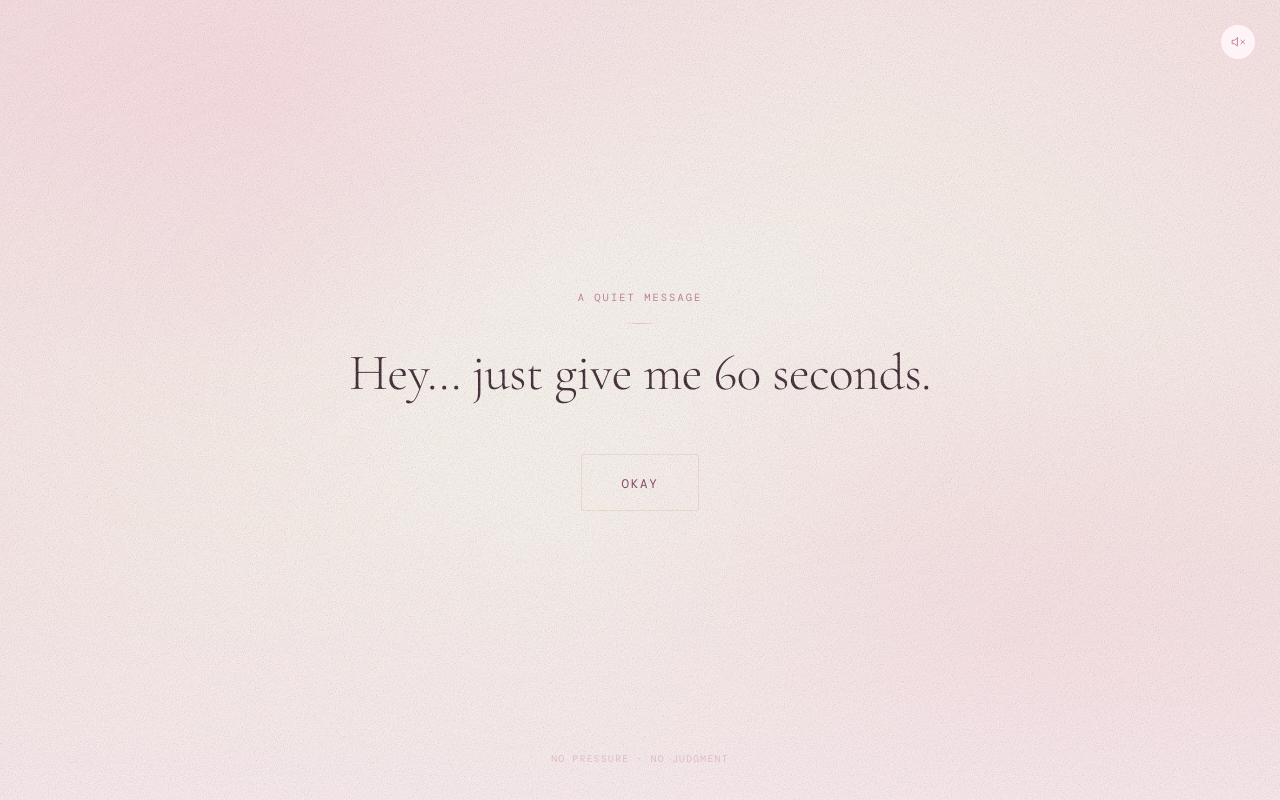
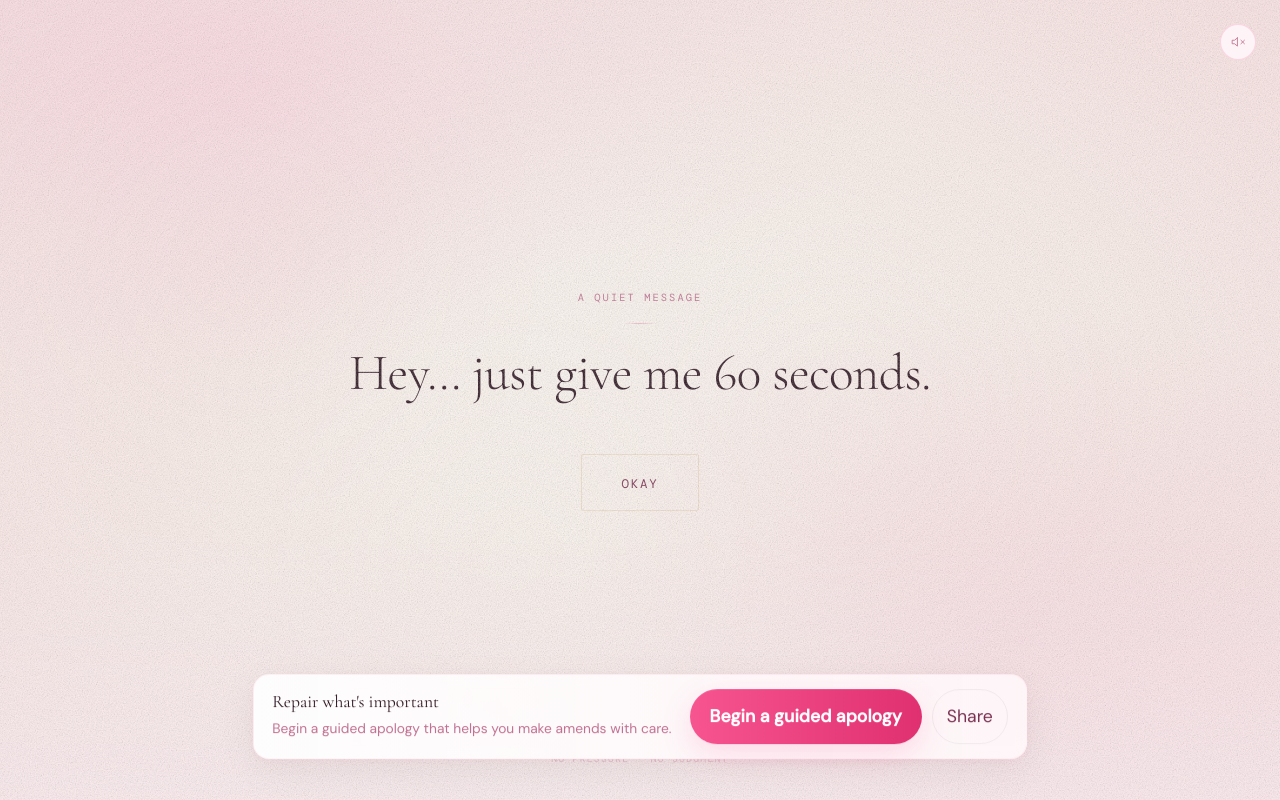
Before and after one commit to yorayriniwnl/Yor-Smriti, a Next.js app: page / in a window 1280 px wide. Built offline with nearby package versions, Linux system fonts and the light colour scheme; a web font is replaced by a local one.

Commit message:
feat: high-conversion CTA upgrade

```diff
--- a/app/globals.css
+++ b/app/globals.css
@@ -399,6 +399,93 @@ body {
   color: var(--text-primary);
 }
 
+/* ─── Emotional CTA (High-conversion, accessible) ───────────────────── */
+.emotional-cta {
+  position: fixed;
+  left: 50%;
+  bottom: clamp(16px, 4vw, 40px);
+  transform: translateX(-50%);
+  z-index: 60;
+  pointer-events: auto;
+  width: min(880px, calc(100% - 48px));
+  display: flex;
+  justify-content: center;
+}
+
+.emotional-cta-inner {
+  background: linear-gradient(90deg, rgba(255,255,255,0.9), rgba(255,248,250,0.88));
+  border-radius: 16px;
+  padding: 14px 18px;
+  display: flex;
+  gap: 18px;
+  align-items: center;
+  box-shadow: 0 10px 40px rgba(23, 8, 12, 0.06), 0 2px 8px rgba(247,85,144,0.06);
+  backdrop-filter: blur(6px) saturate(1.08);
+  border: 1px solid rgba(247,85,144,0.06);
+}
+
+.cta-copy {
+  display: flex;
+  flex-direction: column;
+  gap: 4px;
+  text-align: left;
+  min-width: 220px;
+}
+
+.cta-headline {
+  font-family: var(--font-cormorant);
+  font-size: 1.1rem;
+  line-height: 1.05;
+  color: var(--panda-text-dark);
+  font-weight: 400;
+}
+
+.cta-subline {
+  font-family: var(--font-dm-sans);
+  font-size: 0.86rem;
+  color: var(--panda-text-soft);
+}
+
+.cta-actions {
+  display: flex;
+  gap: 10px;
+  margin-left: auto;
+}
+
+.cta-primary {
+  background: linear-gradient(90deg, var(--panda-pink-400), var(--panda-pink-500));
+  color: white;
+  border: none;
+  padding: 12px 20px;
+  border-radius: 999px;
+  font-family: var(--font-dm-sans);
+  font-weight: 600;
+  cursor: pointer;
+  box-shadow: 0 10px 30px rgba(247,85,144,0.18);
+  transition: transform 180ms var(--ease-soft), box-shadow 220ms var(--ease-soft);
+}
+
+.cta-primary:focus-visible {
+  outline: 3px solid rgba(247,85,144,0.98);
+  outline-offset: 4px;
+}
+
+.cta-secondary {
+  background: transparent;
+  color: var(--panda-text-mid);
+  border: 1px solid rgba(45,21,32,0.06);
+  padding: 10px 14px;
+  border-radius: 999px;
+  cursor: pointer;
+  font-family: var(--font-dm-sans);
+}
+
+@media (prefers-reduced-motion: reduce) {
+  .emotional-cta-inner { transition: none !important; }
+  .emotional-cta-inner, .cta-primary { animation: none !important; }
+}
+
+
 /* ─── Scrollbar ──────────────────────────────────────────────────────── */
 ::-webkit-scrollbar {
   width: 3px;
--- a/components/layout/AppShell.tsx
+++ b/components/layout/AppShell.tsx
@@ -12,6 +12,7 @@ const PetalCanvas = dynamic(() => import('@/components/ui/PetalCanvas').then((m)
 import { GrainOverlay } from '@/components/ui/GrainOverlay';
 import { StageProgressBar } from '@/components/ui/StageProgressBar';
 import { SoundToggle } from '@/components/ui/SoundToggle';
+import EmotionalCTA from '@/components/ui/EmotionalCTA';
 const StageRenderer = dynamic(() => import('@/components/layout/StageRenderer').then((m) => m.StageRenderer), {
   ssr: false,
   loading: () => null,
@@ -114,6 +115,9 @@ export function AppShell() {
       <StageProgressBar />
       <SoundToggle />
 
+      {/* High-conversion emotional CTA shown on opening stage */}
+      {currentStage === 'opening' && <EmotionalCTA />}
+
       {/* Accessible skip navigation */}
       <a
         href="#main-content"
--- /dev/null
+++ b/components/ui/EmotionalCTA.tsx
@@ -0,0 +1,62 @@
+"use client"
+
+import React from "react"
+import { motion, useReducedMotion } from "framer-motion"
+import { useRouter } from "next/navigation"
+import { useAppStore } from "@/hooks/useStageController"
+
+export default function EmotionalCTA() {
+  const advanceStage = useAppStore((s) => s.advanceStage)
+  const markInteractionStarted = useAppStore((s) => s.markInteractionStarted)
+  const reduceMotion = useReducedMotion()
+  const router = useRouter()
+
+  function handlePrimary() {
+    try {
+      markInteractionStarted()
+      advanceStage()
+    } catch (e) {
+      // fallback navigation
+      router.push("/landing")
+    }
+  }
+
+  function handleSecondary() {
+    router.push("/share")
+  }
+
+  return (
+    <div className="emotional-cta" aria-live="polite">
+      <motion.div
+        className="emotional-cta-inner"
+        aria-hidden={false}
+        animate={reduceMotion ? undefined : { y: [0, -6, 0] }}
+        transition={{ duration: 6, repeat: Infinity, ease: "easeInOut" }}
+      >
+        <div className="cta-copy" id="cta-copy">
+          <h2 className="cta-headline">Repair what's important</h2>
+          <p className="cta-subline">Begin a guided apology that helps you make amends with care.</p>
+        </div>
+
+        <div className="cta-actions">
+          <motion.button
+            className="cta-primary"
+            onClick={handlePrimary}
+            aria-describedby="cta-copy"
+            aria-label="Begin a guided apology"
+            whileHover={reduceMotion ? undefined : { scale: 1.03 }}
+            whileTap={reduceMotion ? undefined : { scale: 0.98 }}
+            transition={{ type: "spring", stiffness: 300, damping: 18 }}
+            style={reduceMotion ? undefined : { boxShadow: "0 10px 30px rgba(247,85,144,0.18)" }}
+          >
+            <span>Begin a guided apology</span>
+          </motion.button>
+
+          <button className="cta-secondary" onClick={handleSecondary} aria-label="Share or preview">
+            Share
+          </button>
+        </div>
+      </motion.div>
+    </div>
+  )
+}
```
